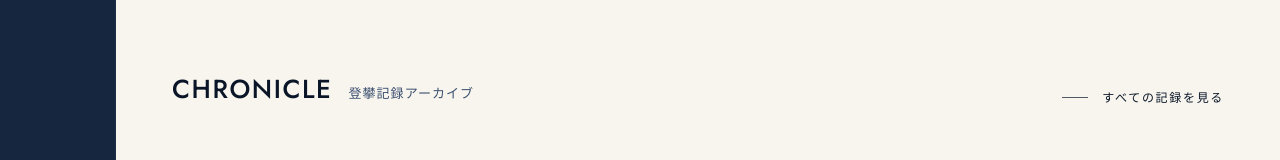
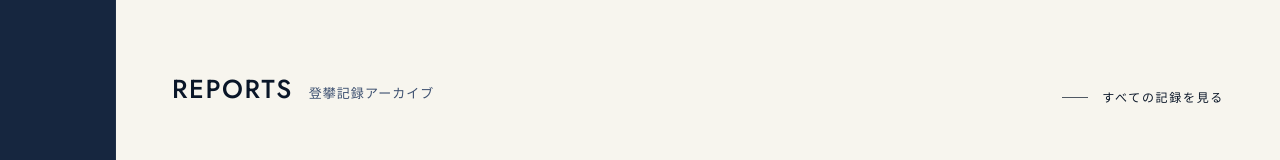
Before and after one commit to keishingu/JCC-site, a Next.js app: page / in a window 1280 px wide. Shown: the part 1301-1461 px from the top of the page. Built offline with nearby package versions, Linux system fonts and the light colour scheme; a web font is replaced by a local one.

Commit message:
Rename display text CHRONICLE → REPORTS across all UI
TopNav nav label, ChronicleHero h1, ArticleContent breadcrumb/active/related heading,
ChronicleRow h2. Component/directory names unchanged.

https://claude.ai/code/session_01RfLD5Gwhapx8KYbBTUdVZo

```diff
--- a/components/chronicle/ArticleContent.tsx
+++ b/components/chronicle/ArticleContent.tsx
@@ -98,11 +98,11 @@ export default function ArticleContent() {
         {/* eslint-disable-next-line @next/next/no-img-element */}
         <img src={photos.iceMassive} alt="" style={{ position: 'absolute', inset: 0, width: '100%', height: '100%', objectFit: 'cover', filter: 'saturate(.78) contrast(1.02) brightness(.9)' }}/>
         <div style={{ position: 'absolute', inset: 0, background: 'linear-gradient(180deg, rgba(10,22,40,.35) 0%, rgba(10,22,40,0) 35%, rgba(10,22,40,.55) 100%)' }}/>
-        <TopNav active="CHRONICLE"/>
+        <TopNav active="REPORTS"/>
         <div style={{ position: 'absolute', left: 56, top: 110, color: 'rgba(255,255,255,.78)' }}>
           <Link href="/reports" style={{ display: 'inline-flex', alignItems: 'center', gap: 10, color: 'inherit', textDecoration: 'none', fontSize: 11, letterSpacing: '.18em', ...enSt }}>
             <span style={{ width: 18, height: 1, background: 'currentColor' }}/>
-            CHRONICLE / 2025 / POLAR CIRCUS
+            REPORTS / 2025 / POLAR CIRCUS
           </Link>
         </div>
         <div style={{ position: 'absolute', left: 56, bottom: 60, right: 56, color: '#fff' }}>
@@ -397,7 +397,7 @@ export default function ArticleContent() {
       <section style={{ background: 'var(--color-cream)', padding: '60px 56px 80px', borderTop: '1px solid rgba(10,22,40,0.08)' }}>
         <div style={{ display: 'flex', alignItems: 'baseline', justifyContent: 'space-between', marginBottom: 26 }}>
           <div style={{ display: 'flex', alignItems: 'baseline', gap: 18 }}>
-            <h3 style={{ margin: 0, fontSize: 22, letterSpacing: '.06em', fontWeight: 500, color: 'var(--color-ink)', ...enSt }}>RELATED CHRONICLES</h3>
+            <h3 style={{ margin: 0, fontSize: 22, letterSpacing: '.06em', fontWeight: 500, color: 'var(--color-ink)', ...enSt }}>RELATED REPORTS</h3>
             <span style={{ fontSize: 13, color: 'var(--color-slate)', ...jpSt }}>関連する登攀記録</span>
           </div>
           <ArrowLink href="/reports">すべての記録を見る</ArrowLink>
--- a/components/chronicle/ChronicleHero.tsx
+++ b/components/chronicle/ChronicleHero.tsx
@@ -8,10 +8,10 @@ export default function ChronicleHero() {
       <img src={photos.frostPinnacle} alt="" style={{ position: 'absolute', inset: 0, width: '100%', height: '100%', objectFit: 'cover', filter: 'saturate(.55) brightness(.92) contrast(.95)' }}/>
       <div style={{ position: 'absolute', inset: 0,
         background: 'linear-gradient(180deg, rgba(10,22,40,.18) 0%, rgba(10,22,40,0) 25%, rgba(10,22,40,.35) 100%), linear-gradient(90deg, rgba(243,241,234,.5) 0%, rgba(243,241,234,0) 45%)' }}/>
-      <TopNav active="CHRONICLE"/>
+      <TopNav active="REPORTS"/>
       <div style={{ position: 'absolute', left: 56, top: 130, color: 'var(--color-ink)', maxWidth: 540 }}>
         <h1 style={{ margin: 0, fontSize: 56, letterSpacing: '.04em', fontWeight: 500, lineHeight: 1,
-          fontFamily: 'var(--font-en-sans)' }}>CHRONICLE</h1>
+          fontFamily: 'var(--font-en-sans)' }}>REPORTS</h1>
         <div style={{ marginTop: 14, fontSize: 18, color: 'var(--color-navy)',
           fontFamily: 'var(--font-jp)' }}>登攀記録アーカイブ</div>
         <div style={{ marginTop: 28, fontSize: 12.5, color: 'var(--color-slate)', lineHeight: 1.95, maxWidth: 460 }}>
--- a/components/home/ChronicleRow.tsx
+++ b/components/home/ChronicleRow.tsx
@@ -25,7 +25,7 @@ export default function HomeChronicleRow({ reports }: { reports: Report[] }) {
       <div style={{ display: 'flex', alignItems: 'baseline', justifyContent: 'space-between', marginBottom: 22 }}>
         <div style={{ display: 'flex', alignItems: 'baseline', gap: 16 }}>
           <h2 style={{ margin: 0, fontSize: 26, letterSpacing: '.06em', fontWeight: 500, color: 'var(--color-ink)',
-            fontFamily: 'var(--font-en-sans)' }}>CHRONICLE</h2>
+            fontFamily: 'var(--font-en-sans)' }}>REPORTS</h2>
           <span style={{ fontSize: 13, color: 'var(--color-slate)', letterSpacing: '.08em' }}>登攀記録アーカイブ</span>
         </div>
         <ArrowLink href="/reports">すべての記録を見る</ArrowLink>
--- a/components/layout/TopNav.tsx
+++ b/components/layout/TopNav.tsx
@@ -5,7 +5,7 @@ import Link from 'next/link'
 const navItems = [
   { label: 'HOME',       href: '/' },
   { label: 'ABOUT JCC',  href: null },
-  { label: 'CHRONICLE',  href: '/reports' },
+  { label: 'REPORTS',  href: '/reports' },
   { label: 'JOURNAL',    href: '/journal' },
   { label: 'NEWS',       href: '/news' },
   { label: 'CLIMBERS',   href: '/climbers' },
```
